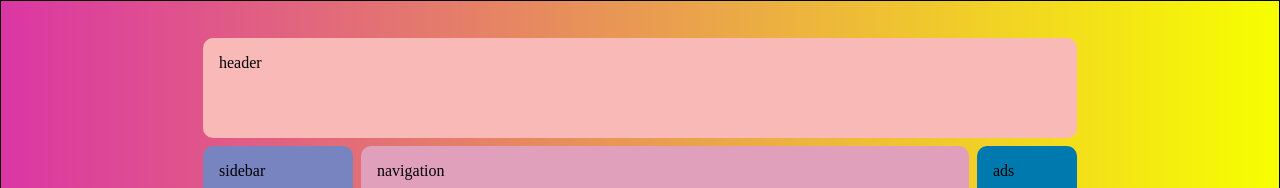
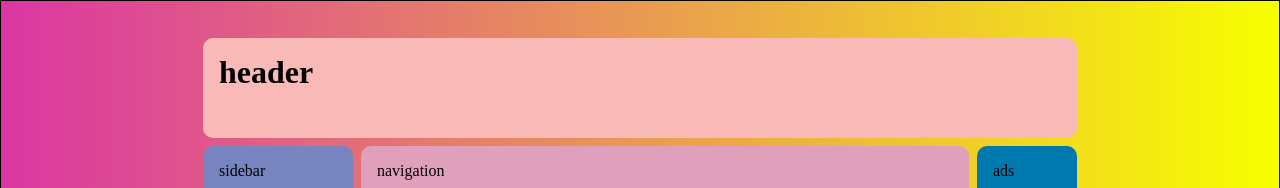
Before and after one commit to HappyLife23/project1, a plain HTML site: page index.html in a window 1280 px wide. Shown: the top 188 px of the page. Drawn offline with Linux system fonts and the light colour scheme.

Commit message:
first commit

```diff
--- a/index.html
+++ b/index.html
@@ -20,7 +20,7 @@
   </head>
   <body>
     <div class="container">
-      <div class="header">header</div>
+      <div class="header"><h1>header</h1></div>
       <div class="navigation">navigation</div>
       <div class="main">main</div>
       <div class="sidebar">sidebar</div>
```
Also changed, not shown: 1 other file.
